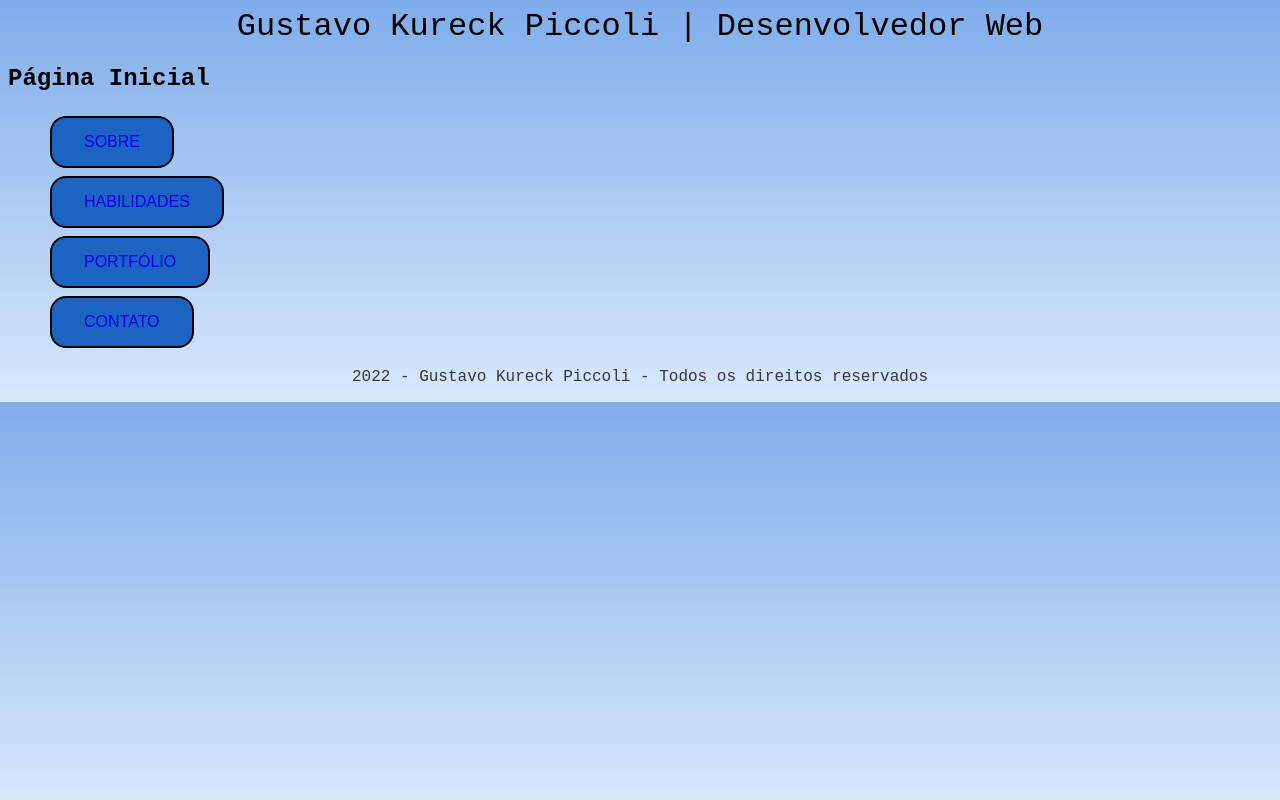
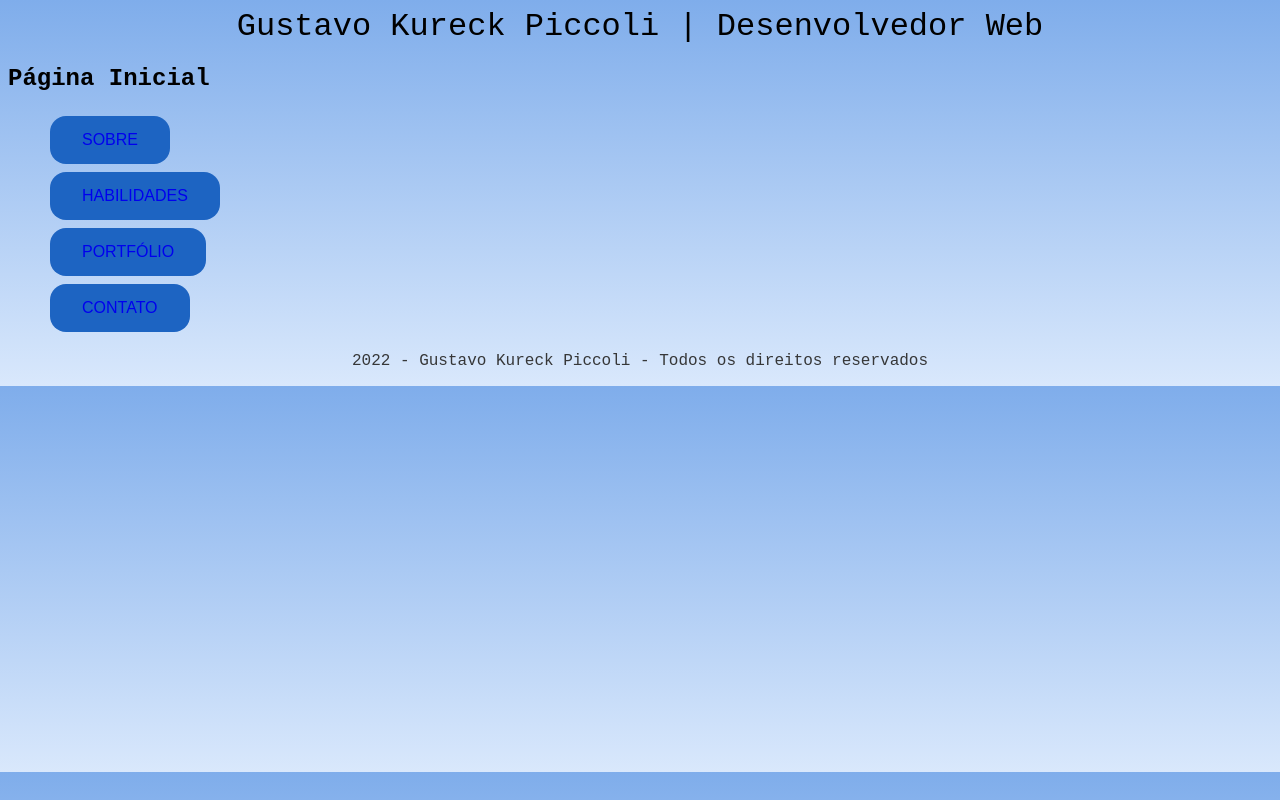
Before and after one commit to gkpiccoli/webProject, a plain HTML site: page index.html in a window 1280 px wide. Drawn offline with Linux system fonts and the light colour scheme.

Commit message:
css update

```diff
--- a/main.css
+++ b/main.css
@@ -60,7 +60,7 @@ text-transform: uppercase;}
 .button1 {
   background-color: #1d64c2;
   color: black;
-  border: 2px solid;
+  border-radius: 16px;
 }
 .button2 {
   background-color: #7fadeb;
```
